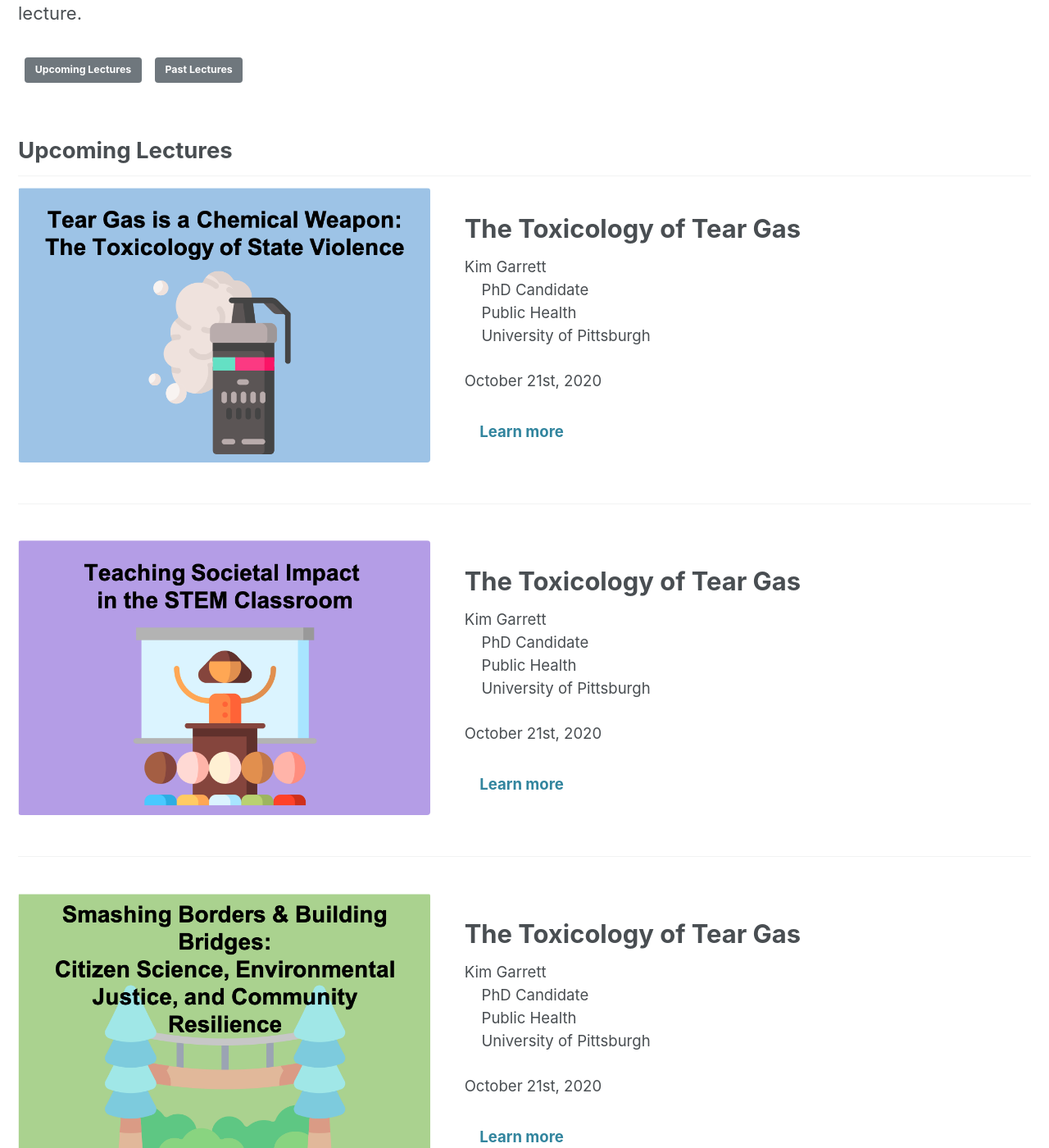
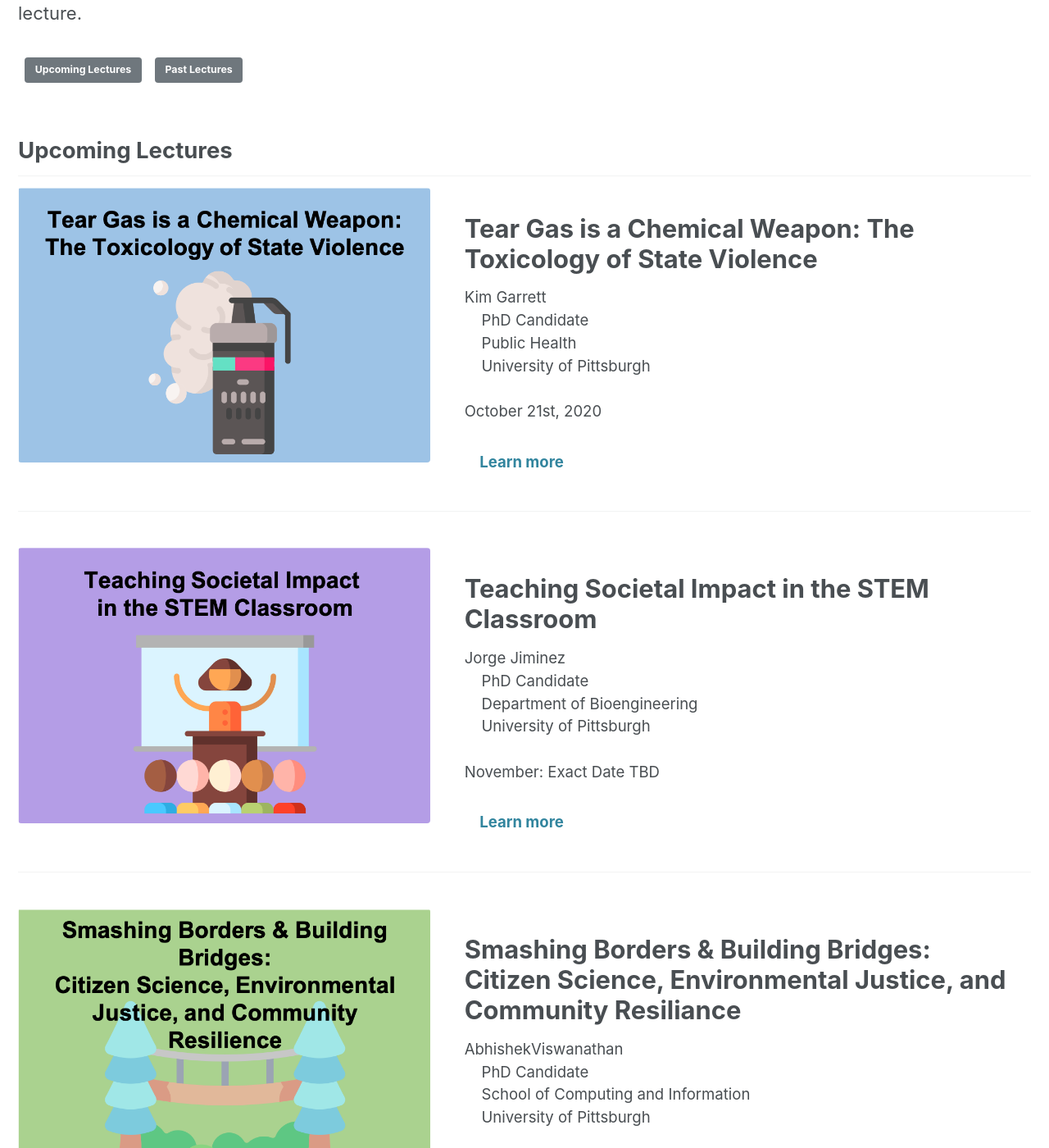
Before and after one commit to gsoc-stemsoc/gsoc-stemsoc.github.io, a Jekyll site: the page built from _pages/lectures.md, in a window 1280 px wide and 1400 px high, scrolled down 209 px. Shown: the whole window at 82% size. Built offline with Jekyll 4.4.1, drawn with Linux system fonts in a browser that asks for light colours; cached includes are drawn as plain includes; nearby versions of some CDN libraries; some of the changed text lies outside the part shown.

Commit message:
Lecture fixes.

```diff
--- a/_pages/lectures.md
+++ b/_pages/lectures.md
@@ -7,30 +7,27 @@ categories: pages
 
 Lecture4_AbhishekViswanathan:
   - image_path: /assets/img/lectures/L4_TOC.png
-    alt: "Lecture2_KimGarrett"
-    title: "The Toxicology of Tear Gas"
-    permalink: "/posts/EmilyTalk/"
-    excerpt: "Kim Garrett<br>&nbsp;&nbsp;&nbsp;&nbsp;PhD Candidate<br>&nbsp;&nbsp;&nbsp;&nbsp;Public Health<br>&nbsp;&nbsp;&nbsp;&nbsp;University of Pittsburgh<br><br>October 21st, 2020"
+    alt: "Lecture4_AbhishekViswanathan"
+    title: "Smashing Borders & Building Bridges: Citizen Science, Environmental Justice, and Community Resiliance"
+    excerpt: "AbhishekViswanathan<br>&nbsp;&nbsp;&nbsp;&nbsp;PhD Candidate<br>&nbsp;&nbsp;&nbsp;&nbsp;School of Computing and Information<br>&nbsp;&nbsp;&nbsp;&nbsp;University of Pittsburgh<br><br>December: Exact Date TBD"
     url: "/posts/3AbhishekTalk/"
 Lecture3_JorgeJiminez:
   - image_path: /assets/img/lectures/L3_TOC.png
-    alt: "Lecture2_KimGarrett"
-    title: "The Toxicology of Tear Gas"
-    permalink: "/posts/EmilyTalk/"
-    excerpt: "Kim Garrett<br>&nbsp;&nbsp;&nbsp;&nbsp;PhD Candidate<br>&nbsp;&nbsp;&nbsp;&nbsp;Public Health<br>&nbsp;&nbsp;&nbsp;&nbsp;University of Pittsburgh<br><br>October 21st, 2020"
+    alt: "Lecture3_JorgeJiminez"
+    title: "Teaching Societal Impact in the STEM Classroom"
+    excerpt: "Jorge Jiminez<br>&nbsp;&nbsp;&nbsp;&nbsp;PhD Candidate<br>&nbsp;&nbsp;&nbsp;&nbsp;Department of Bioengineering<br>&nbsp;&nbsp;&nbsp;&nbsp;University of Pittsburgh<br><br>November: Exact Date TBD"
     url: "/posts/2JorgeTalk/"
 Lecture2_KimGarrett:
   - image_path: /assets/img/lectures/L2_TOC.png
     alt: "Lecture2_KimGarrett"
-    title: "The Toxicology of Tear Gas"
-    permalink: "/posts/EmilyTalk/"
+    title: "Tear Gas is a Chemical Weapon: The Toxicology of State Violence"
     excerpt: "Kim Garrett<br>&nbsp;&nbsp;&nbsp;&nbsp;PhD Candidate<br>&nbsp;&nbsp;&nbsp;&nbsp;Public Health<br>&nbsp;&nbsp;&nbsp;&nbsp;University of Pittsburgh<br><br>October 21st, 2020"
     url: "/posts/1KimTalk/"
 Lecture1_EmilyAckerman:
   - image_path: /assets/img/lectures/L1_TOC.png
     alt: "Lecture1_EmilyAckerman"
     title: "The Accessibility Gap for Tech Users and Developers"
-    excerpt: "Emily E. Ackerman<br>&nbsp;&nbsp;&nbsp;&nbsp;PhD Candidate<br>&nbsp;&nbsp;&nbsp;&nbsp;Chemical Engineering<br>&nbsp;&nbsp;&nbsp;&nbsp;University of Pittsburgh<br><br>Septmeber 29th, 2020"
+    excerpt: "Emily E. Ackerman<br>&nbsp;&nbsp;&nbsp;&nbsp;PhD Candidate<br>&nbsp;&nbsp;&nbsp;&nbsp;Department of Chemical Engineering<br>&nbsp;&nbsp;&nbsp;&nbsp;University of Pittsburgh<br><br>Septmeber 29th, 2020"
     url: "/posts/EmilyTalk/"
 
 ---
```
Also changed, not shown: 2 other files.
